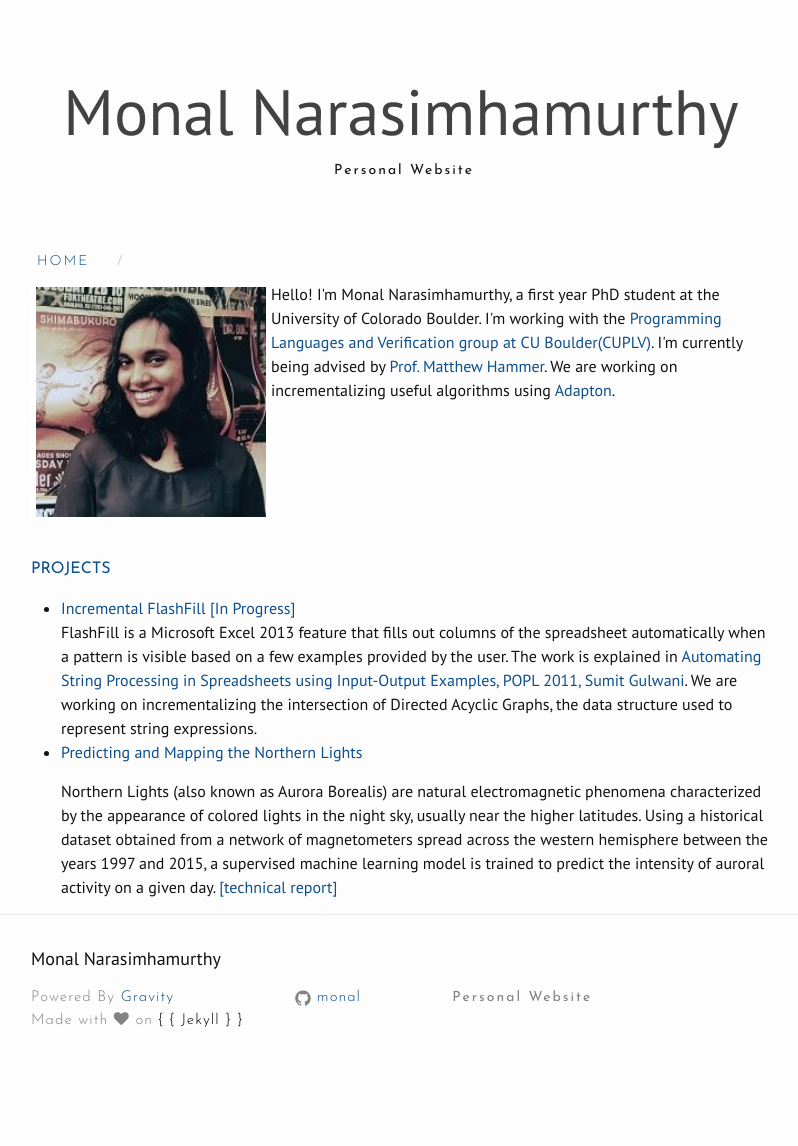
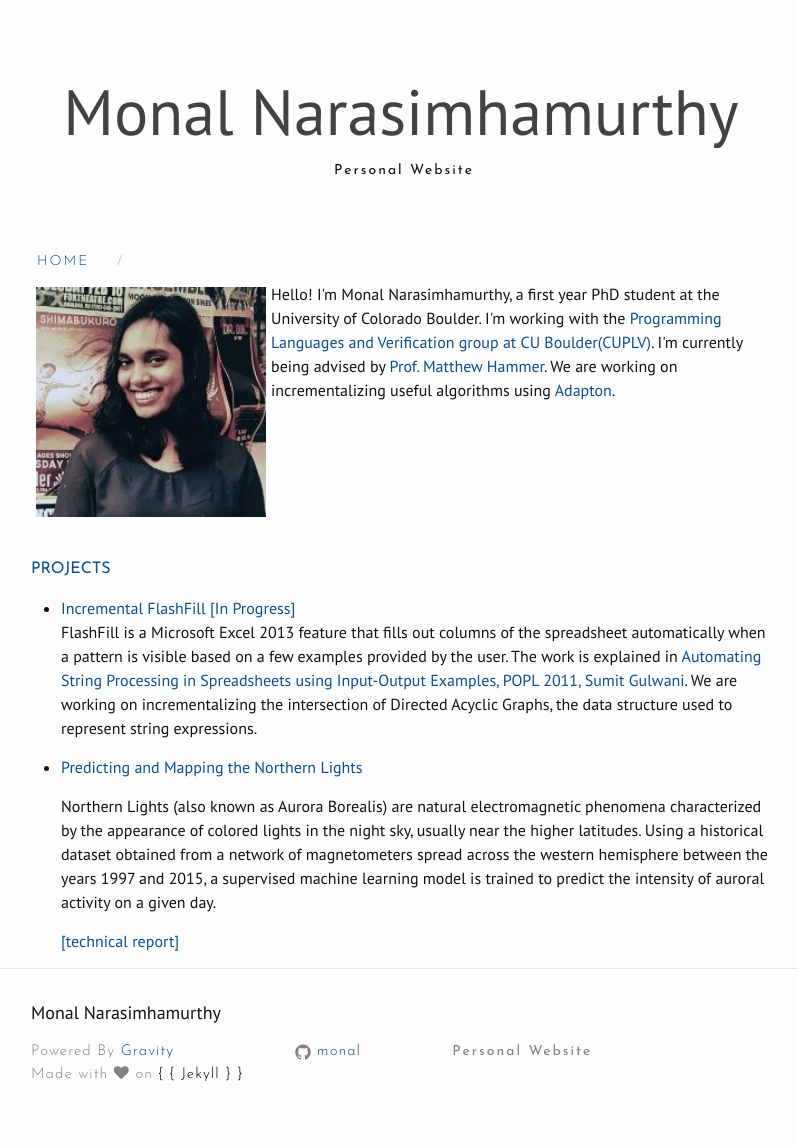
Before and after one commit to monal/monal.github.io, a Jekyll site: the page built from index.html, in a window 1280 px wide. Shown: the whole page, without its empty margins (239-1037 px from the left). Built offline with Jekyll 4.4.1, drawn with Linux system fonts in a browser that asks for light colours; nearby versions of some CDN libraries; before the commit the page ends 1092 px from its top, so only the background shows below that.

Commit message:
Add text

```diff
--- a/index.html
+++ b/index.html
@@ -12,13 +12,13 @@ layout: default
 <div>
 <ul>
 <li><a href="https://github.com/cuplv/incremental-flashfill">Incremental FlashFill [In Progress]</a></li>
-FlashFill is a Microsoft Excel 2013 feature that fills out columns of the spreadsheet automatically when a pattern is visible based on a few examples provided by the user. The work is explained in
-<a href="http://research.microsoft.com/en-us/um/people/sumitg/pubs/popl11-synthesis.pdf">Automating String Processing in Spreadsheets using Input-Output Examples, POPL 2011, Sumit Gulwani</a>. We are working on incrementalizing the intersection of Directed Acyclic Graphs, the data structure used to represent string expressions.
-<li><p style="color:#0D4F8B">Predicting and Mapping the Northern Lights</p></li>
+<p>FlashFill is a Microsoft Excel 2013 feature that fills out columns of the spreadsheet automatically when a pattern is visible based on a few examples provided by the user. The work is explained in
+<a href="http://research.microsoft.com/en-us/um/people/sumitg/pubs/popl11-synthesis.pdf">Automating String Processing in Spreadsheets using Input-Output Examples, POPL 2011, Sumit Gulwani</a>. We are working on incrementalizing the intersection of Directed Acyclic Graphs, the data structure used to represent string expressions.</p>
+<li><p style="color:#0D4F8B">Predicting and Mapping the Northern Lights</li>
 Northern Lights (also known as Aurora Borealis) are natural electromagnetic phenomena characterized by
 the appearance of colored lights in the night sky, usually near the higher latitudes.
 Using a historical dataset obtained from a network of magnetometers spread across the western hemisphere between the years 1997 and 2015, a supervised machine learning model is
-trained to predict the intensity of auroral activity on a given day.
+trained to predict the intensity of auroral activity on a given day.</p>
 <a href="http://scholar.colorado.edu/csci_techreports/1036">[technical report]</a>
 </ul>
 </div>
```
